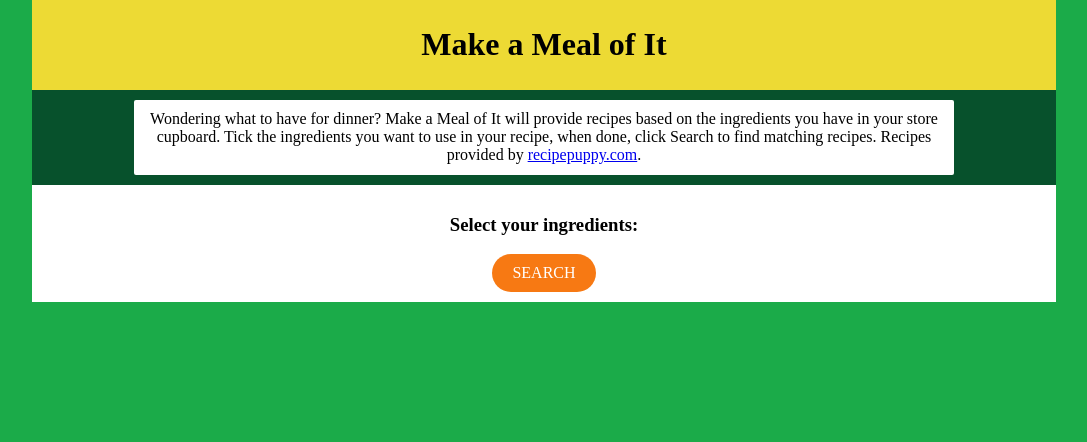
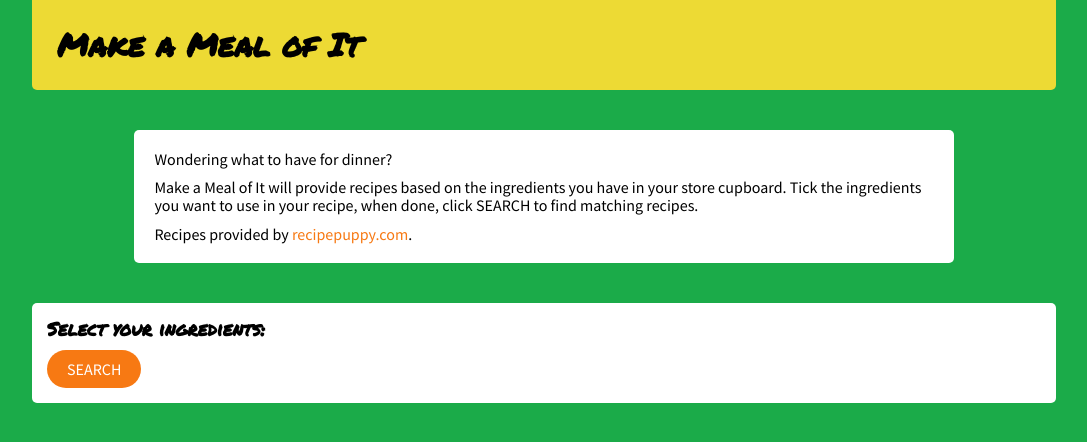
Before and after one commit to Mayden-Academy/2020-jan-makeAMealOfIt, a PHP site: page / in a window 1280 px wide. Shown: the top 442 px of the page, without its empty margins (96-1183 px from the left). Run offline with PHP 8.4, Linux system fonts and the light colour scheme.

Commit message:
added fonts and styling based on feedback

```diff
--- a/index.php
+++ b/index.php
@@ -12,6 +12,8 @@ require_once __DIR__ . '/vendor/autoload.php';
     <meta charset="UTF-8">
     <title>Make a Meal of It</title>
     <meta name="viewport" content="width=device-width, initial-scale=1">
+    <link href="https://fonts.googleapis.com/css?family=Permanent+Marker&display=swap" rel="stylesheet">
+    <link href="https://fonts.googleapis.com/css?family=Source+Sans+Pro&display=swap" rel="stylesheet">
     <link rel='stylesheet' type='text/css' href='normalize.css' />
     <link rel='stylesheet' type='text/css' href='styles.css' />
 </head>
@@ -22,9 +24,10 @@ require_once __DIR__ . '/vendor/autoload.php';
 </header>
 
 <article>
-    Wondering what to have for dinner? Make a Meal of It will provide recipes based on the ingredients you have in your store cupboard.
-    Tick the ingredients you want to use in your recipe, when done, click <span>Search</span> to find matching recipes.
-    Recipes provided by <a href='http://recipepuppy.com' target='_blank'>recipepuppy.com</a>.
+    <p>Wondering what to have for dinner?</p>
+    <p>Make a Meal of It will provide recipes based on the ingredients you have in your store cupboard.
+        Tick the ingredients you want to use in your recipe, when done, click <span>SEARCH</span> to find matching recipes.</p>
+    <p>Recipes provided by <a href='http://recipepuppy.com' target='_blank'>recipepuppy.com</a>.</p>
 </article>
 
 <main>
--- a/styles.css
+++ b/styles.css
@@ -2,45 +2,60 @@
     box-sizing: border-box;
 }
 
-/*#1BAB49*/
-/*#07512C*/
-/*#F77913*/
-/*#EDDA34*/
-
 body {
     background-color: #1BAB49;
+    font-family: 'Source Sans Pro', sans-serif;
+}
+
+p {
+    margin: 0;
+    padding: 5px;
 }
 
 .container {
     width: 80%;
     margin: 0 auto;
-    background-color: #07512c;
+    background-color: #1BAB49;
 }
 
 header {
     background-color: #EDDA34;
+    background-image: url('');
     padding: 5px;
+    border-radius: 0 0 5px 5px;
+}
+
+h1, h3 {
+    font-family: 'Permanent Marker', cursive;
 }
 
 h1 {
-    text-align: center;
+    padding: 0 20px;
+}
+
+h3 {
+    padding: 0 0 10px 0;
+    margin: 0;
 }
 
 article, main {
-    margin: 10px auto;
-    text-align: center;
+    margin: 40px auto;
     background-color: #FFFFFF;
-    padding: 10px;
+    padding: 15px;
+    border-radius: 5px;
 }
 
 article {
     width: 80%;
-    border-radius: 2px;
 }
 
 main {
     width: 100%;
-    text-align: center;
+}
+
+a {
+    text-decoration: none;
+    color: #F77913;
 }
 
 button {
```
